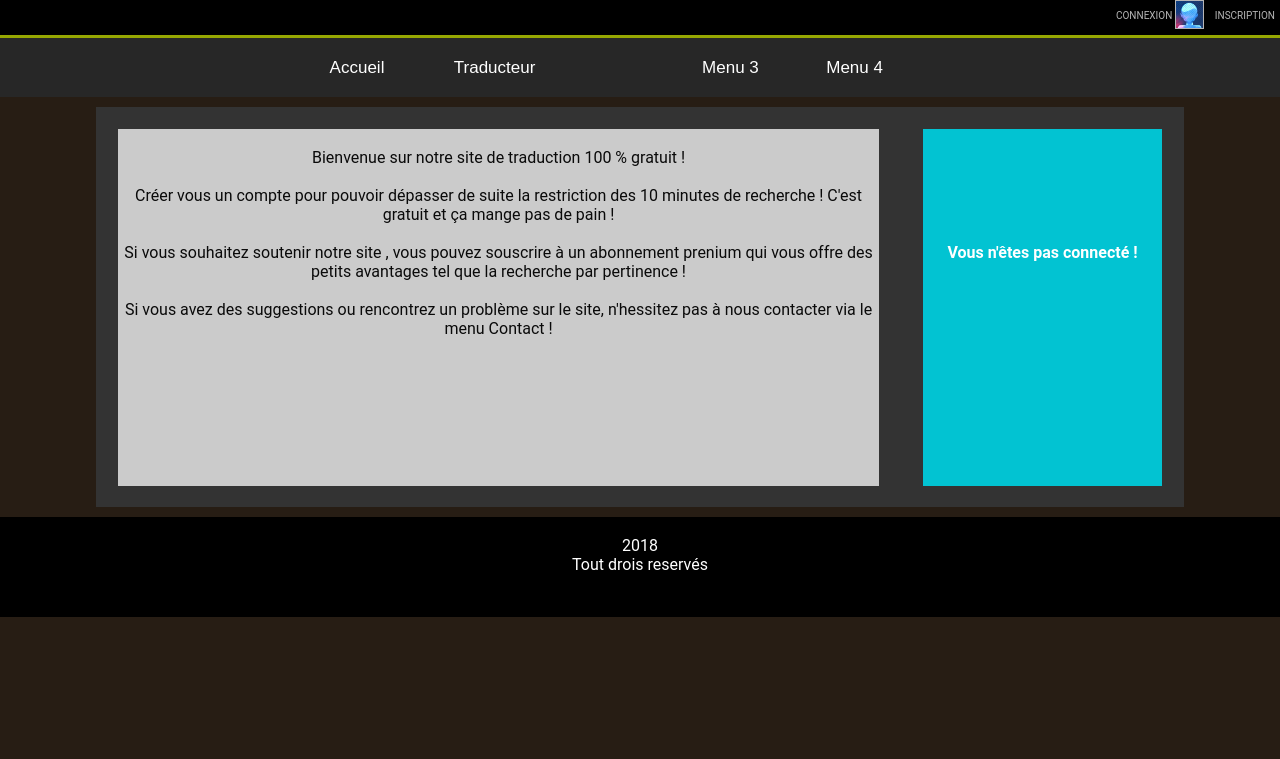
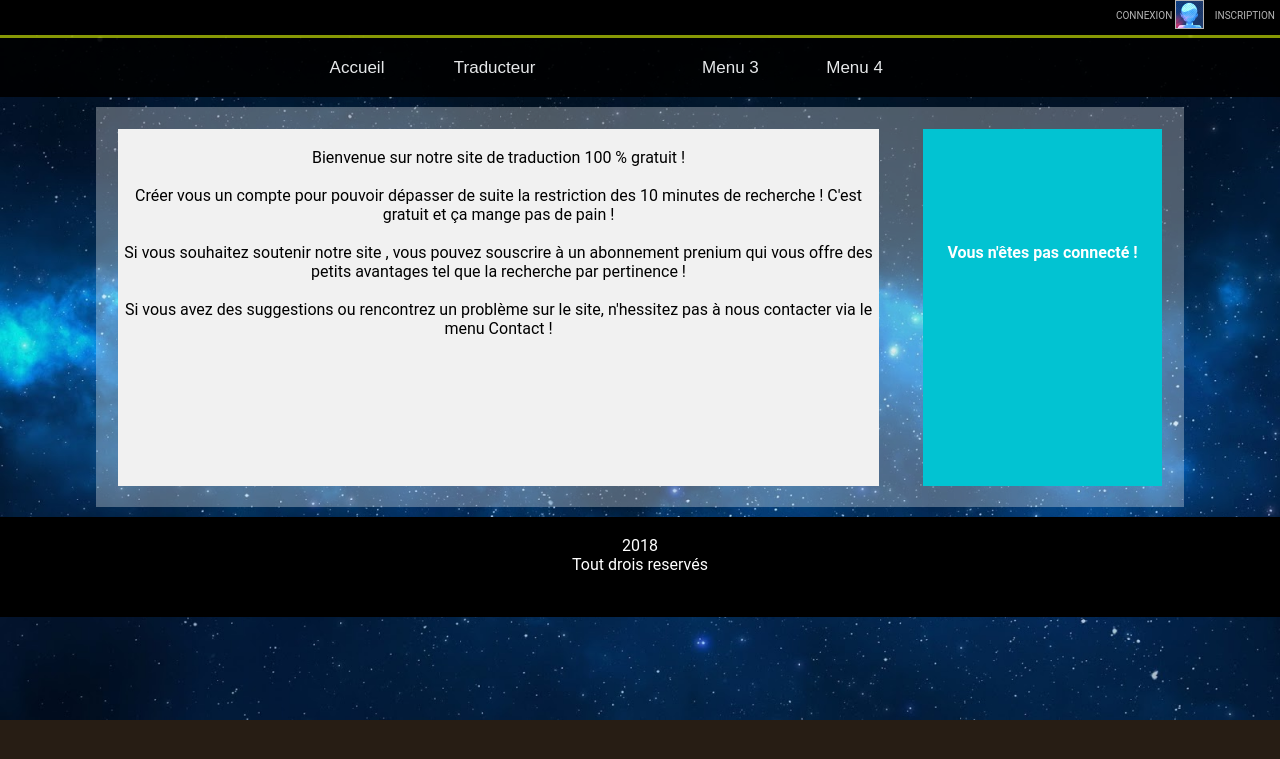
Before and after one commit to Mikael-Salasca/iut_projet_php, a PHP site: page / in a window 1280 px wide. Shown: the top 759 px of the page. Run offline with PHP 8.4, Linux system fonts and the light colour scheme; data that the repository does not hold is empty.

Commit message:
nouveau design page globale et menu

```diff
--- a/fic.css
+++ b/fic.css
@@ -6,14 +6,21 @@
 body {
     background-color: #271d14;
     font-family: "Roboto",sans-serif;
+    background-image: url(/img/fondespace.jpg);
+    background-repeat:no-repeat;
+    -webkit-background-size: cover;
+    -moz-background-size: cover;
+    -o-background-size: cover;
+    background-size: cover;
 }
 
 
 .navbar-menu{
-    background-color:#272727;border-color:#e7e7e7;
+    background-color:black;
+    border-color:#e7e7e7;
     width: 100%;
     margin:auto;
-
+    opacity: 0.9;
 
 
 }
@@ -107,12 +114,13 @@ body {
     width:85%;
     margin: auto;
     min-height : 400px;
-
+    position:relative;
     margin-top: 10px;
     margin-bottom: 10px;
     color: white;
     background-color: #333;
     justify-content: center;
+    background: none repeat scroll 0 0 rgba(255,255,255,0.3);
 
 }
 
@@ -136,6 +144,10 @@ body {
 .pannel-co-date{
     color: #303030;
 }
+
+#main-page,#main-page-center,#main-page-large{
+    opacity: 1;
+}
 #main-page {
 
     width: 70%;
@@ -144,7 +156,7 @@ body {
     margin-top: 2%;
     margin-bottom: 2%;
     background-color: #f1f1f1;
-    opacity: 0.8;
+
     min-height: 300px;
 
 
@@ -155,7 +167,6 @@ body {
     width: 90%;
     margin: 2%;
     background-color: #f1f1f1;
-    opacity: 0.8;
     min-height: 300px;
 
 }
@@ -170,14 +181,14 @@ body {
     margin-top: 2%;
     margin-bottom: 2%;
     background-color: #333;
-    opacity: 0.8;
+
 }
 
 #main-page-center{
     width: 60%;
     margin: auto;
     background-color: #f1f1f1;
-    opacity: 0.8;
+
     min-height: 300px;
 
 }
@@ -190,9 +201,12 @@ body {
 footer {
 
     min-height: 100px;
+    min-width: 100%;
     background-color: black;
     text-align: center;
     color:white;
+
+    bottom: 0;
 
 }
 
```
Also changed, not shown: img/fondespace.jpg (added).
